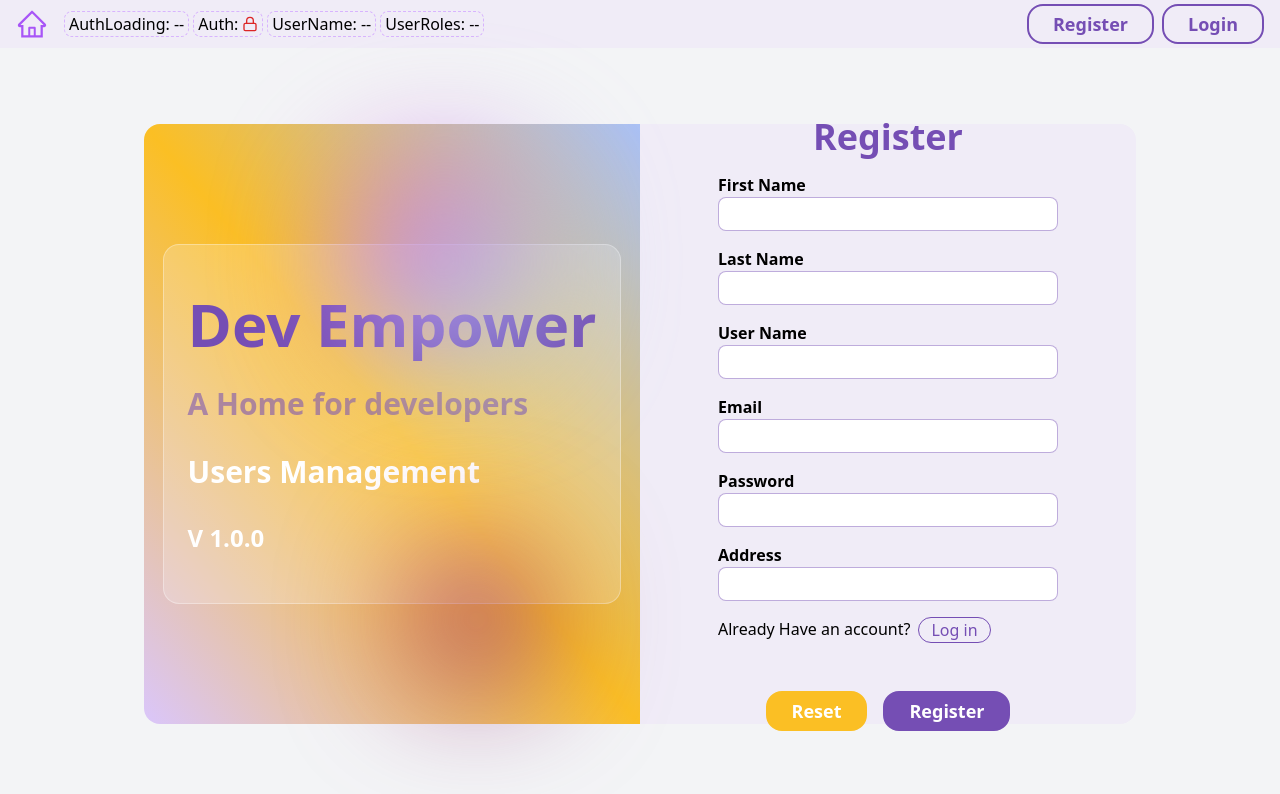
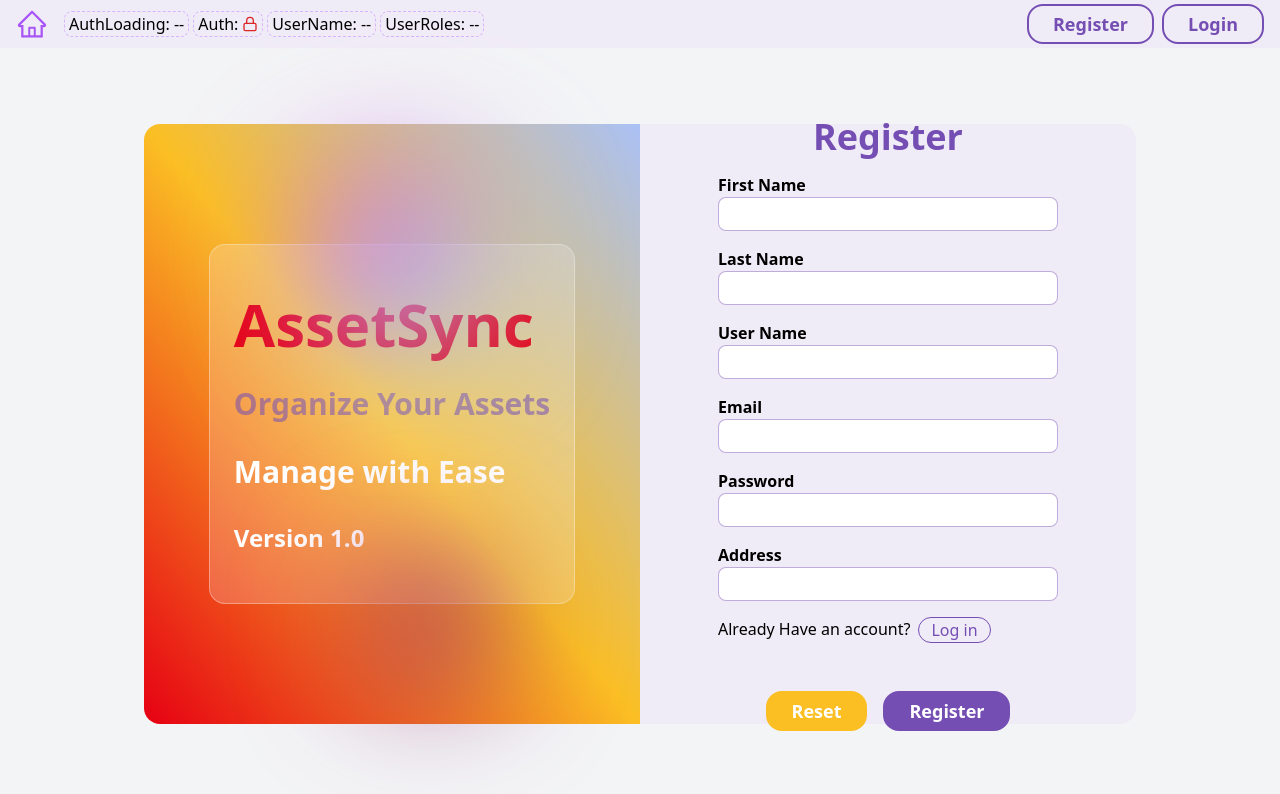
Before and after one commit to AemonKhazri/FullStackAssetFrontEnd, a React (Vite) app: page /register in a window 1280 px wide. Shown: the top 794 px of the page. Built offline with nearby package versions, Linux system fonts and the light colour scheme.

Commit message:
test the frontend and make some adjustments

```diff
--- a/src/pages/public/LoginPage.tsx
+++ b/src/pages/public/LoginPage.tsx
@@ -52,12 +52,12 @@ const LoginPage = () => {
   return (
     <div className='pageTemplate1'>
       {/* <div>Left</div> */}
-      <div className='max-sm:hidden flex-1 min-h-[600px] h-4/5 bg-gradient-to-tr from-[#DAC6FB] via-amber-400 to-[#AAC1F6] flex flex-col justify-center items-center rounded-l-2xl'>
+      <div className='max-sm:hidden flex-1 min-h-[600px] h-4/5 bg-gradient-to-tr from-[#DAC6FB] via-amber-400 to-[#e60013] flex flex-col justify-center items-center rounded-l-2xl'>
         <div className='h-3/5 p-6 rounded-2xl flex flex-col gap-8 justify-center items-start bg-white bg-opacity-20 border border-[#ffffff55] relative'>
-          <h1 className='text-6xl font-bold text-[#754eb4]'>Dev Empower</h1>
-          <h1 className='text-3xl font-bold text-[#754eb490]'>A Home for developers</h1>
-          <h4 className='text-3xl font-semibold text-white'>Users Management</h4>
-          <h4 className='text-2xl font-semibold text-white'>V 1.0.0</h4>
+        <h1 className='text-6xl font-bold text-[#e60013]'>AssetSync</h1>
+          <h1 className='text-3xl font-bold text-[#754eb490]'>Organize Your Assets</h1>
+          <h4 className='text-3xl font-semibold text-white'>Manage with Ease</h4>
+          <h4 className='text-2xl font-semibold text-white'>Version 1.0</h4>
           <div className='absolute -top-20 right-20 w-48 h-48 bg-gradient-to-br from-[#ef32d9]  to-[#89fffd] rounded-full blur-3xl'></div>
           <div className='absolute -bottom-20 right-20 w-32 h-32 bg-gradient-to-br from-[#cc2b5e] to-[#753a88] rounded-full blur-3xl'></div>
         </div>
--- a/src/pages/public/RegisterPage.tsx
+++ b/src/pages/public/RegisterPage.tsx
@@ -60,12 +60,12 @@ const RegisterPage = () => {
   return (
     <div className='pageTemplate1'>
       {/* <div>Left</div> */}
-      <div className='max-sm:hidden flex-1 min-h-[600px] h-4/5 bg-gradient-to-tr from-[#DAC6FB] via-amber-400 to-[#AAC1F6] flex flex-col justify-center items-center rounded-l-2xl'>
+      <div className='max-sm:hidden flex-1 min-h-[600px] h-4/5 bg-gradient-to-tr from-[#e60013] via-amber-400 to-[#AAC1F6] flex flex-col justify-center items-center rounded-l-2xl'>
         <div className='h-3/5 p-6 rounded-2xl flex flex-col gap-8 justify-center items-start bg-white bg-opacity-20 border border-[#ffffff55] relative'>
-          <h1 className='text-6xl font-bold text-[#754eb4]'>Dev Empower</h1>
-          <h1 className='text-3xl font-bold text-[#754eb490]'>A Home for developers</h1>
-          <h4 className='text-3xl font-semibold text-white'>Users Management</h4>
-          <h4 className='text-2xl font-semibold text-white'>V 1.0.0</h4>
+          <h1 className='text-6xl font-bold text-[#e60013]'>AssetSync</h1>
+          <h1 className='text-3xl font-bold text-[#754eb490]'>Organize Your Assets</h1>
+          <h4 className='text-3xl font-semibold text-white'>Manage with Ease</h4>
+          <h4 className='text-2xl font-semibold text-white'>Version 1.0</h4>
           <div className='absolute -top-20 right-20 w-48 h-48 bg-gradient-to-br from-[#ef32d9]  to-[#89fffd] rounded-full blur-3xl'></div>
           <div className='absolute -bottom-20 right-20 w-32 h-32 bg-gradient-to-br from-[#cc2b5e] to-[#753a88] rounded-full blur-3xl'></div>
         </div>
```
